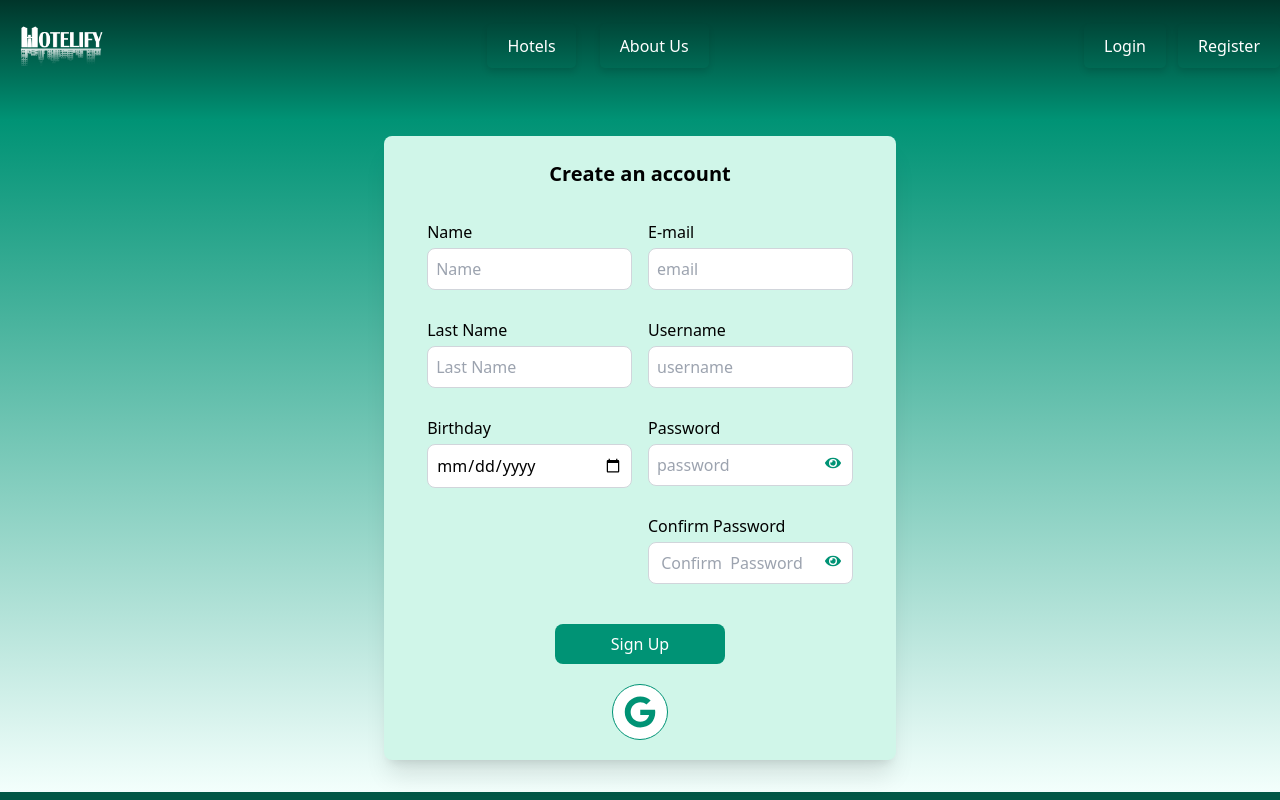
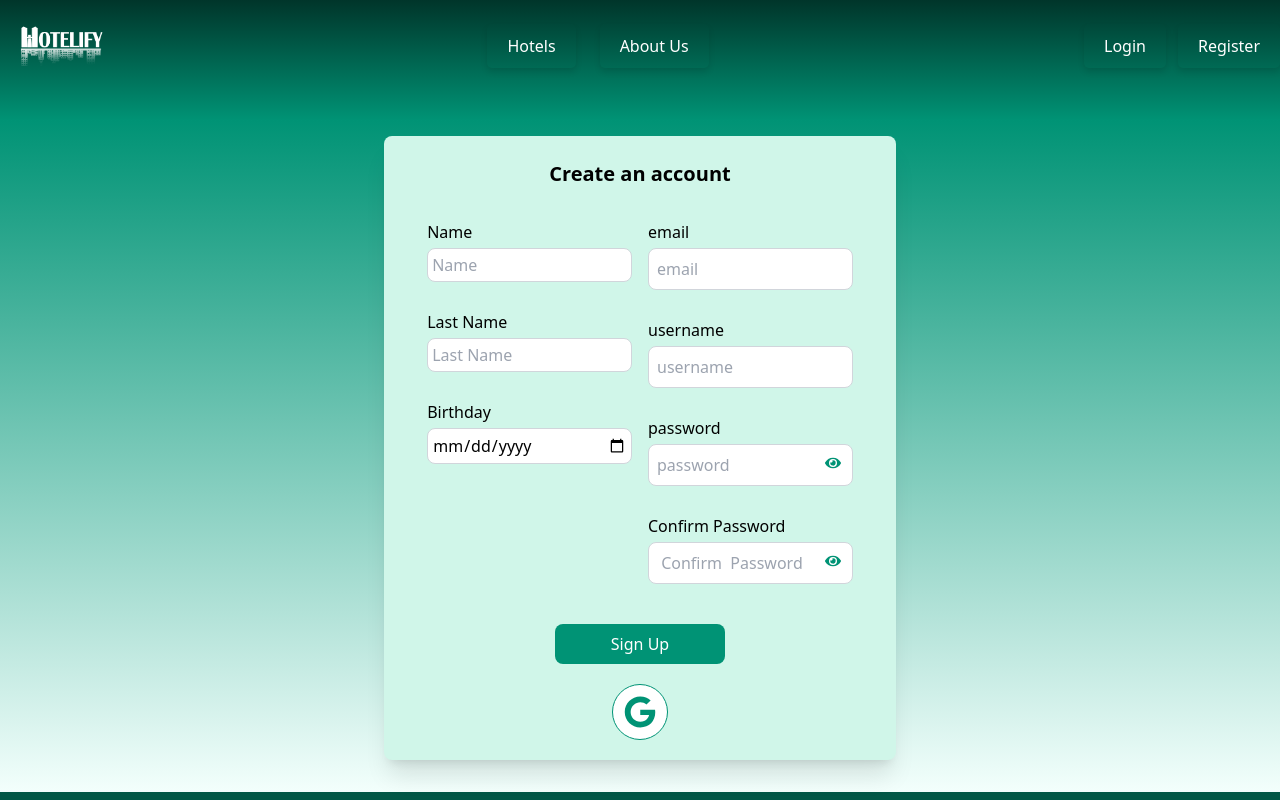
Before and after one commit to Monterolautaro/Proyecto-Hoteleria, a Next.js app in the folder front/: page /register in a window 1280 px wide. Shown: the top 800 px of the page. Built offline with nearby package versions, Linux system fonts and the light colour scheme; no server answers.

Commit message:
Se retorno a como estaban el login y el register

```diff
--- a/front/src/app/api/auth.config.ts
+++ b/front/src/app/api/auth.config.ts
@@ -1,6 +1,5 @@
 import axios from 'axios';
 import GoogleProvider from 'next-auth/providers/google';
-import Cookies from "js-cookie";
 
 const GOOGLE_AUTH_CLIENT_ID = process.env.NEXT_PUBLIC_GOOGLE_AUTH_CLIENT_ID;
 const GOOGLE_AUTH_CLIENT_SECRET = process.env.NEXT_PUBLIC_GOOGLE_AUTH_CLIENT_SECRET;
@@ -43,37 +42,20 @@ export const authOptions = {
     },
 
     async jwt({ token, account, user }: any) {
+
       if (account && user) {
         token.accessToken = account.access_token;
-        token.role = user.role || [];
       }
       return token;
     },
 
     async session({ session, token }: any) {
-      const userRole = token.role || session.user?.role || [];
-
-      session.accessToken = token.accessToken;
-      session.user = {
-        email: session.user?.email || "",
-        name: session.user?.name || "",
-        role: userRole,
-      };
-
-      Cookies.set("token", token.accessToken, { expires: 1 });
-      Cookies.set(
-        "user",
-        JSON.stringify({
-          email: session.user?.email,
-          name: session.user?.name,
-          role: userRole,
-        }),
-        { expires: 1 }
-      );
-
+     // se agrega el token a la sesión
+      if (token.accessToken) {
+        session.accessToken = token.accessToken;
+      }
       return session;
     },
-
 
     async redirect({ baseUrl }: any) {
       // después del login, se redirige a la página principal
--- a/front/src/components/Logout/Logout.tsx
+++ b/front/src/components/Logout/Logout.tsx
@@ -4,6 +4,7 @@ import React from "react";
 import { useRouter } from "next/navigation";
 import Cookies from "js-cookie";
 import { IUserSession } from "@/interfaces";
+import { Toast } from "@/helpers/toast";
 import styles from "./logout.module.css";
 
 const Logout: React.FC<{
--- a/front/src/components/NavbarButtons/NavbarButtons.tsx
+++ b/front/src/components/NavbarButtons/NavbarButtons.tsx
@@ -54,7 +54,9 @@ const NavbarButtons: React.FC = () => {
           <Logout setUserSession={setUserSession} />
         </>
       );
-    } else if (role.includes("user")) {
+    }
+
+    if (role.includes("user")) {
       return (
         <>
           <Link href="/dashboard" className={styles.bubbleLink}>
--- a/front/src/view/loginView/loginView.tsx
+++ b/front/src/view/loginView/loginView.tsx
@@ -140,7 +140,7 @@ const Login = () => {
         className="w-14 h-14 bg-white rounded-full border border-[#009375] flex items-center justify-center hover:bg-[#009375] mt-1 transition group"
           >
           <FaGoogle className="text-[#009375] w-8 h-8 group-hover:text-white" />
-        </button>;
+        </button>
         </div>
       </div>
     </div>
--- a/front/src/view/registerView/registerView.tsx
+++ b/front/src/view/registerView/registerView.tsx
@@ -14,24 +14,12 @@ import { signIn } from "next-auth/react";
 import { useRouter } from "next/navigation";
 import React, { useState } from "react";
 import { FaEye, FaEyeSlash, FaGoogle } from "react-icons/fa";
-import Swal from "sweetalert2";
 
 const Register = () => {
   const router = useRouter();
 
   const handleClick = () => {
     router.push("/login");
-  };
-
-  const handleGoogleSignIn = async () => {
-    try {
-      await signIn("google", { callbackUrl: "/" });
-    } catch (error) {
-      Toast.fire({
-        icon: "error",
-        title: "Google Login failed",
-      });
-    }
   };
 
   const [formData, setFormData] = useState({
@@ -117,11 +105,7 @@ const Register = () => {
       setIsSubmitting(false);
       handleClick();
     } catch (error: any) {
-      Swal.fire({
-        title: error.message,
-        icon: "error",
-        confirmButtonColor: "#009375",
-      });
+      alert(error.message);
       setIsSubmitting(false);
     }
   };
@@ -148,7 +132,7 @@ const Register = () => {
                 type="text"
                 id="name"
                 name="name"
-                className="w-full p-2 border border-gray-300 rounded-lg focus:outline-none focus:ring-1 focus:ring-[#009375] placeholder-gray-400 mt-1"
+                className="w-full p-1 border border-gray-300 rounded-lg focus:outline-none focus:ring-1 focus:ring-[#009375] placeholder-gray-400 mt-1"
                 placeholder="Name"
                 value={formData.name}
                 onChange={handleChange}
@@ -169,7 +153,7 @@ const Register = () => {
                 type="text"
                 id="lastname"
                 name="lastname"
-                className="w-full p-2 border border-gray-300 rounded-lg focus:outline-none focus:ring-1 focus:ring-[#009375] placeholder-gray-400 mt-1"
+                className="w-full p-1 border border-gray-300 rounded-lg focus:outline-none focus:ring-1 focus:ring-[#009375] placeholder-gray-400 mt-1"
                 placeholder="Last Name"
                 value={formData.lastname}
                 onChange={handleChange}
@@ -190,7 +174,7 @@ const Register = () => {
                 type="date"
                 id="birthday"
                 name="birthday"
-                className="w-full p-2 border border-gray-300 rounded-lg focus:outline-none focus:ring-1 focus:ring-[#009375] placeholder-gray-400 mt-1"
+                className="w-full p-1 border border-gray-300 rounded-lg focus:outline-none focus:ring-1 focus:ring-[#009375] placeholder-gray-400 mt-1"
                 value={formData.birthday}
                 onChange={handleChange}
               />
@@ -209,15 +193,10 @@ const Register = () => {
             {["email", "username", "password", "confirmPassword"].map((key) => (
               <div key={key} className="mb-1">
                 <label htmlFor={key} className="font-medium">
-                  {key === "confirmPassword"
-                    ? key
-                        .replace("confirmPassword", "Confirm Password")
-                        .replace(/([A-Z])/g, " $1")
-                    : key === "username"
-                    ? key.replace("username", "Username")
-                    : key === "email"
-                    ? key.replace("email", "E-mail")
-                    : key === "password" && key.replace("password", "Password")}
+                  {key.replace("confirmPassword", "Confirm Password").replace(
+                    /([A-Z])/g,
+                    " $1"
+                  )}
                 </label>
                 <div className="relative">
                   <input
@@ -234,7 +213,7 @@ const Register = () => {
                     }
                     id={key}
                     name={key}
-                    className="w-full p-2  border border-gray-300 rounded-lg focus:outline-none focus:ring-1 focus:ring-[#009375] placeholder-gray-400 mt-1"
+                    className="w-full p-2 pr-12 border border-gray-300 rounded-lg focus:outline-none focus:ring-1 focus:ring-[#009375] placeholder-gray-400 mt-1"
                     placeholder={key
                       .replace("confirmPassword", "Confirm Password")
                       .replace(/([A-Z])/g, " $1")}
@@ -251,17 +230,13 @@ const Register = () => {
                           : setShowConfirmPassword(!showConfirmPassword)
                       }
                     >
-                      {key === "password" ? (
-                        showPassword ? (
-                          <FaEyeSlash className="text-[#009375]" />
-                        ) : (
-                          <FaEye className="text-[#009375]" />
-                        )
-                      ) : showConfirmPassword ? (
-                        <FaEyeSlash className="text-[#009375]" />
-                      ) : (
-                        <FaEye className="text-[#009375]" />
-                      )}
+                      {key === "password"
+                        ? showPassword
+                          ? <FaEyeSlash className="text-[#009375]" />
+                          : <FaEye className="text-[#009375]" />
+                        : showConfirmPassword
+                        ? <FaEyeSlash className="text-[#009375]" />
+                        : <FaEye className="text-[#009375]" />}
                     </button>
                   )}
                 </div>
@@ -288,7 +263,7 @@ const Register = () => {
 
         <div className="mt-4 flex justify-center w-full">
           <button
-            onClick={handleGoogleSignIn}
+            onClick={() => signIn("google")}
             className="w-14 h-14 bg-white rounded-full border border-[#009375] flex items-center justify-center mt-1 transition duration-75 group hover:bg-[#009375]"
           >
             <FaGoogle className="text-[#009375] w-8 h-8 group-hover:text-white" />
```
